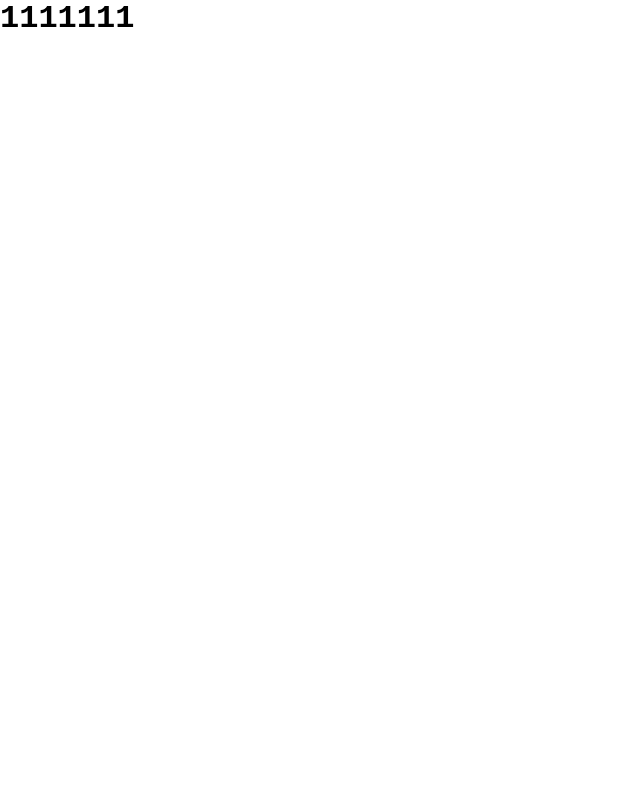
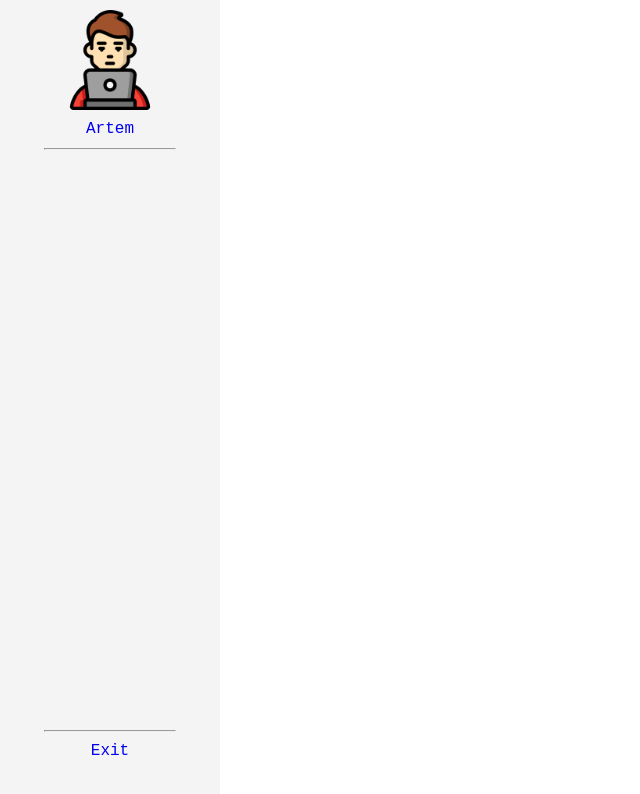
Before and after one commit to TemaKut/SaP, a React (Create React App) app in the folder frontend/: page /users/me in a window 1280 px wide. Shown: the top 794 px of the page, without its empty margins (0-640 px from the left). Built offline with nearby package versions, Linux system fonts and the light colour scheme; the HTML template or start-up script is replaced by a standard one.

Commit message:
F: Start user page, redirect after login, sidebar

```diff
--- a/frontend/src/App.js
+++ b/frontend/src/App.js
@@ -4,17 +4,18 @@ import "./index.css"
 import {LoginPage} from "./pages/LoginPage"
 import { NotFoundPage } from "./pages/NotFoundPage";
 import { UsersMe } from "./pages/UsersMe";
-import { createContext} from "react";
+import { createContext, useState} from "react";
 
 
-export const appContext = createContext({isAuthenticated: false})
+export const appContext = createContext()
 
 
 function App() {
     /* Роутинг приложения */
+    const [isAuthenticated, setIsAuthenticated] = useState(false)
 
     return (
-        <appContext.Provider>
+        <appContext.Provider value={{isAuthenticated, setIsAuthenticated}}>
             <Routes>
                 <Route path="/auth" element={<LoginPage/>}/>
                 <Route path="/users/me" element={<UsersMe/>}/>
--- a/frontend/src/api/users.js
+++ b/frontend/src/api/users.js
@@ -1,28 +1,32 @@
 import {client} from "./axiosConfig.js"
 
 
-export async function userRegister(data, setError) {
+export async function userRegister(data, setError, context) {
     /* Регистрация пользоваеля */
     try {
         const response = await client.post('/v1/users/register', data)
         setError(false)
+        context.setIsAuthenticated(true)
 
         localStorage.setItem('token', response.data.token)
 
     } catch (error) {
         setError(error.response)
+        context.setIsAuthenticated(false)
     }
 }
 
-export async function userLogin(data, setError) {
+export async function userLogin(data, setError, context) {
     /* Вход пользоваеля */
     try {
         const response = await client.post('/v1/users/get-token', data)
         setError(false)
+        context.setIsAuthenticated(true)
 
         localStorage.setItem('token', response.data.token)
 
     } catch (error) {
         setError(error.response)
+        context.setIsAuthenticated(false)
     }
 }
--- a/frontend/src/components/AuthForm/AuthForm.jsx
+++ b/frontend/src/components/AuthForm/AuthForm.jsx
@@ -2,11 +2,16 @@ import { userRegister, userLogin } from "../../api/users"
 import styles from "./AuthForm.module.css"
 import {Form} from "../Form/Form"
 import { Input } from "../Input/Input"
-import { useState } from "react"
+import { useContext, useEffect, useState } from "react"
+import { appContext } from "../../App"
+import { useNavigate } from "react-router-dom"
 
 
 export function AuthForm() {
     /* Форма для регистрации / входа пользователей */
+
+    // Контекст приложения
+    const context = useContext(appContext)
 
     // Переключатель между формой регистрации и входа
     const [isRegister, setIsRegister] = useState(false)
@@ -34,6 +39,21 @@ export function AuthForm() {
     // Ошибки валидации формы логина
     const [loginFormError, setLoginFormError] = useState(false)
 
+    // Нажата ли кнопка входа или регистрации
+    const [isPressButton, setIsPressButton] = useState(false)
+
+    // Редирект пользователя на другую страницу после успешной авторизации или регистрации
+    const navigate = useNavigate()
+    useEffect(
+        () => {
+            if (context.isAuthenticated && isPressButton) {
+                navigate('/users/me')
+                setIsPressButton(false)
+            }
+        },
+        [context.isAuthenticated, navigate, isPressButton],
+    )
+
     return (
         <div className={styles.AuthForm}>
 
@@ -49,7 +69,11 @@ export function AuthForm() {
             {
                 isRegister
                 ?
-                <Form buttonText="Register.." formError={registerFormError} onClickButton={() => userRegister(registerData, setRegisterFormError)}>
+                <Form
+                    buttonText="Register.."
+                    formError={registerFormError}
+                    onClickButton={() => {setIsPressButton(true); userRegister(registerData, setRegisterFormError, context)}}
+                >
                     <Input
                         fieldname='"username"'
                         value={registerData.username}
@@ -68,7 +92,11 @@ export function AuthForm() {
                     />
                 </Form>
                 :
-                <Form buttonText="Login.." formError={loginFormError} onClickButton={() => userLogin(loginData, setLoginFormError)}>
+                <Form
+                    buttonText="Login.."
+                    formError={loginFormError}
+                    onClickButton={() => {setIsPressButton(true); userLogin(loginData, setLoginFormError, context)}}
+                >
                     <Input
                         fieldname='"email"'
                         value={loginData.email}
--- /dev/null
+++ b/frontend/src/components/SideBar/SideBar.jsx
@@ -0,0 +1,25 @@
+import { Link } from "react-router-dom"
+
+import styles from "./SideBar.module.css"
+import defaultUserLogo from "../../images/DefaultUserLogo.png"
+
+
+export function SideBar() {
+    /* Боковая навигация */
+    return (
+        <div className={styles.SideBar}>
+            <Link to="/users/me" className={styles.Link_}>
+                <img className={styles.UserLogo} src={defaultUserLogo} alt="User logo"></img>
+                <p className={styles.Title}>Artem</p>
+            </Link>
+
+            <hr className={`${styles.Hr_} ${styles.Title}`}/>
+            <div className={styles.DownElement}>
+                <hr className={styles.Hr_}/>
+                <Link to="/auth" className={styles.Link_}>
+                    Exit
+                </Link>
+            </div>
+        </div>
+    )
+}
--- /dev/null
+++ b/frontend/src/components/SideBar/SideBar.module.css
@@ -0,0 +1,41 @@
+.SideBar {
+    position: fixed;
+    display: flex;
+    flex-direction: column;
+    align-items: center;
+    width: 200px;
+    height: 100vh;
+    background-color: rgba(227, 227, 227, 0.4);
+    padding: 10px;
+    transition: 0.7s;
+    transform: translateX(-70%);
+}
+
+.SideBar:hover {
+    transform: translateX(0%);
+}
+
+.Link_ {
+    display: flex;
+    align-items: center;
+    flex-direction: column;
+    text-decoration: none;
+}
+
+.UserLogo {
+    width: 50%;
+}
+
+.Title {
+    margin-top: 10px;
+}
+
+.Hr_ {
+    width: 130px;
+    margin-bottom: 10px;
+}
+
+.DownElement {
+    margin-top: auto;
+    margin-bottom: 50px;
+}
--- a/frontend/src/pages/UsersMe.jsx
+++ b/frontend/src/pages/UsersMe.jsx
@@ -1,7 +1,17 @@
+import { SideBar } from "../components/SideBar/SideBar"
+
+
 export function UsersMe() {
     /* Страница с информацией о пользователе. */
-
+    // const userData = {
+    //     id: 0,
+    //     username: "string",
+    //     email: "string",
+    //     registred_at: "2023-05-23T18:20:42.486Z",
+    //     is_active: true
+    // }
+    // TODO: Создать блок с отображением информации о пользователе
     return (
-        <h1>1111111</h1>
+        <SideBar/>
     )
 }
```
Also changed, not shown: frontend/src/images/DefaultUserLogo.png (added).
